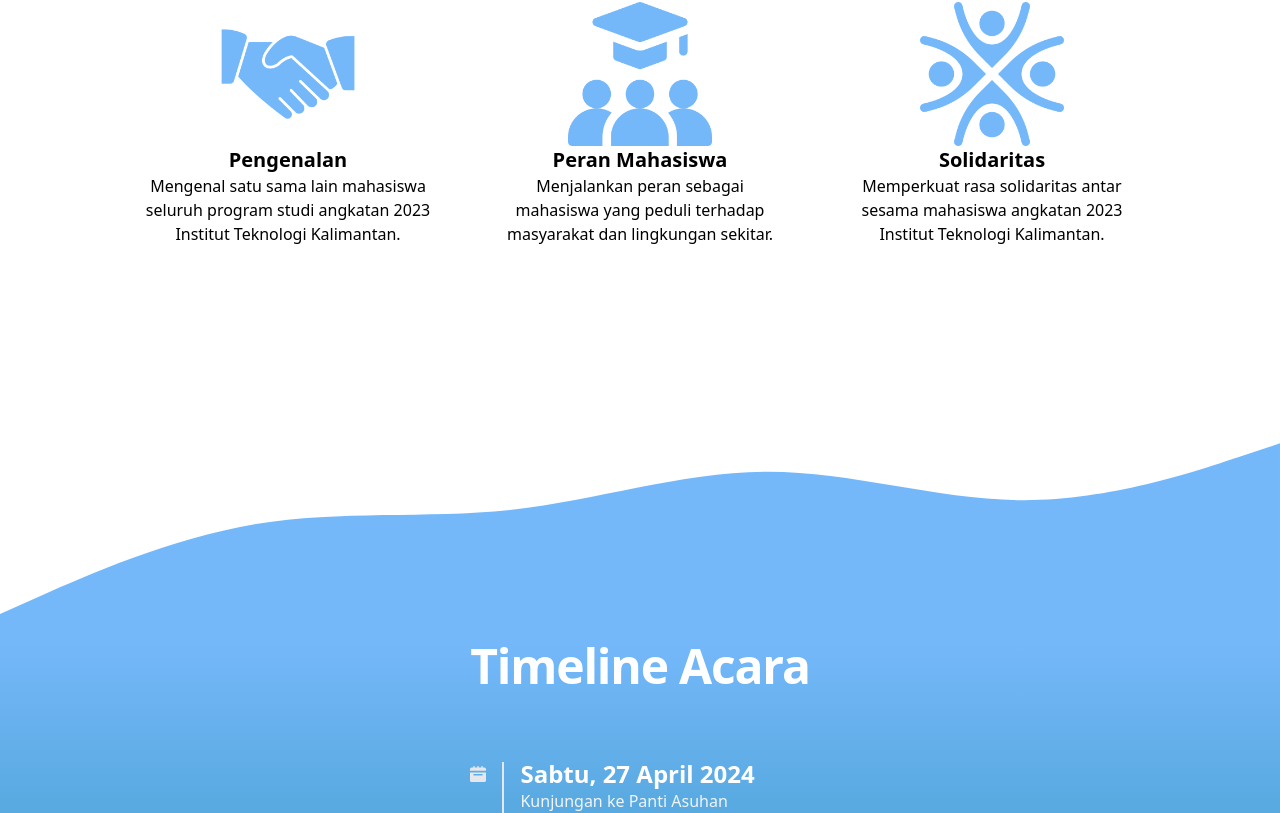
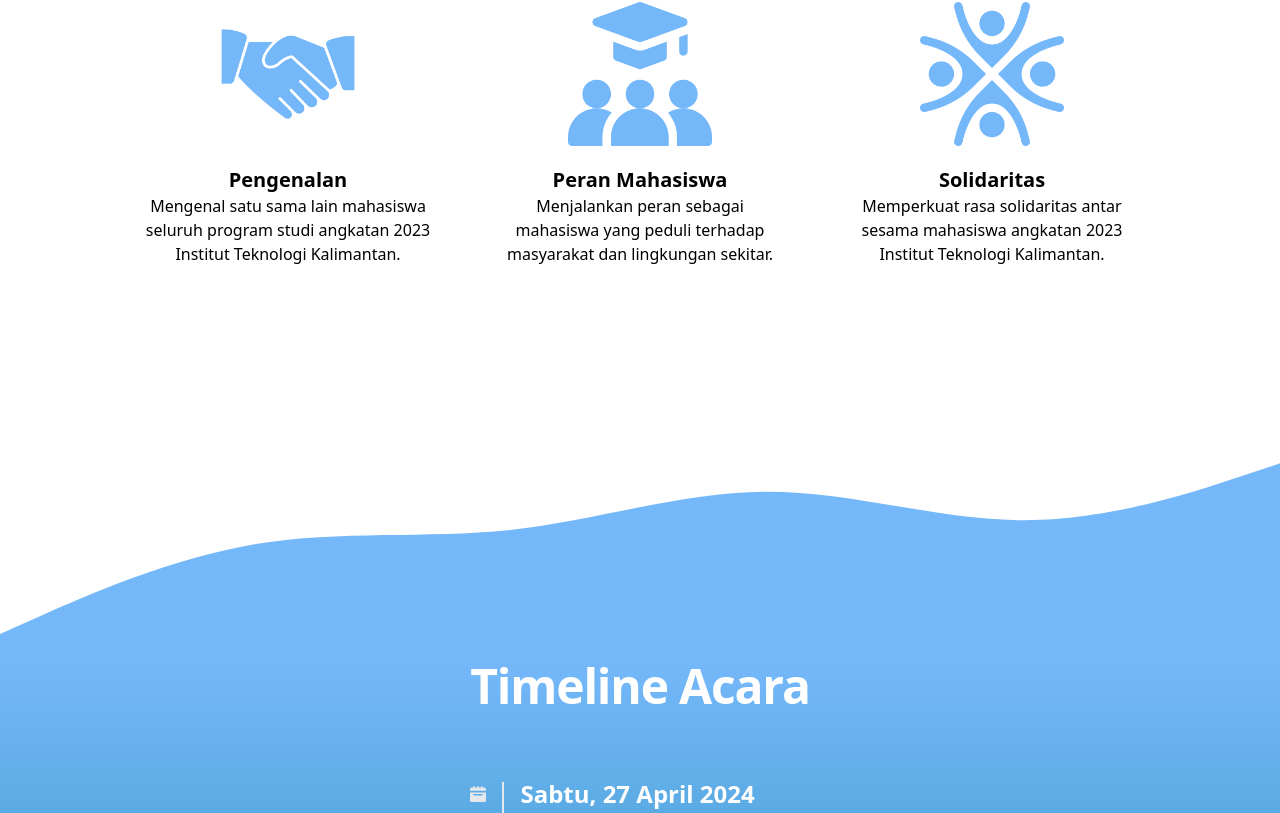
Before and after one commit to thegouhund/pesona23, a React (Vite) app: page / in a window 1280 px wide. Shown: the part 1882-2695 px from the top of the page. Built offline with nearby package versions, Linux system fonts and the light colour scheme.

Commit message:
tujuan fix and added img mulawarman

```diff
--- a/src/api/pantai.json
+++ b/src/api/pantai.json
@@ -10,6 +10,7 @@
     "name": "Pantai Mulawarman",
     "district": "",
     "address": "",
+    "img": "https://i.ibb.co/pr79T7C/Screen-Shot-2024-04-24-at-01-32-57.png",
     "map": "https://maps.app.goo.gl/np7ZTLePQvBAk8wV7"
   }
 ]
--- a/src/components/Tujuan.jsx
+++ b/src/components/Tujuan.jsx
@@ -14,28 +14,28 @@ const Tujuan = () => {
       <div className="mx-4 flex max-md:flex-col md:gap-8 justify-center items-stretch max-md:items-center">
         <div className="rounded-3xl flex flex-col justify-center items-center mb-8 p-4 text-center w-80 aspect-square">
           <img src={handshakeImg} className="w-1/2 " />
-					<h4 className="text-xl font-bold">Pengenalan</h4>
+          <h4 className="text-xl font-bold mt-5">Pengenalan</h4>
           <p className="mb-16">
-						Mengenal satu sama lain mahasiswa seluruh program studi
-						angkatan 2023 Institut Teknologi Kalimantan.
+            Mengenal satu sama lain mahasiswa seluruh program studi angkatan
+            2023 Institut Teknologi Kalimantan.
           </p>
         </div>
 
         <div className="rounded-3xl flex flex-col justify-center items-center mb-8 p-4 text-center w-80 aspect-square">
           <img src={hatImg} className="w-1/2" />
-					<h4 className="text-xl font-bold">Peran Mahasiswa</h4>
+          <h4 className="text-xl font-bold mt-5">Peran Mahasiswa</h4>
           <p className="mb-16">
-						Menjalankan peran sebagai mahasiswa yang peduli terhadap
-						masyarakat dan lingkungan sekitar.
+            Menjalankan peran sebagai mahasiswa yang peduli terhadap masyarakat
+            dan lingkungan sekitar.
           </p>
         </div>
 
         <div className="rounded-3xl flex flex-col justify-center items-center mb-8 p-4 text-center w-80 aspect-square">
           <img src={solidImg} className="w-1/2" />
-					<h4 className="text-xl font-bold">Solidaritas</h4>
+          <h4 className="text-xl font-bold mt-5">Solidaritas</h4>
           <p className="mb-16">
-						Memperkuat rasa solidaritas antar sesama mahasiswa
-						angkatan 2023 Institut Teknologi Kalimantan.
+            Memperkuat rasa solidaritas antar sesama mahasiswa angkatan 2023
+            Institut Teknologi Kalimantan.
           </p>
         </div>
       </div>
```
Lines whose indentation alone changed are shown as unchanged.
